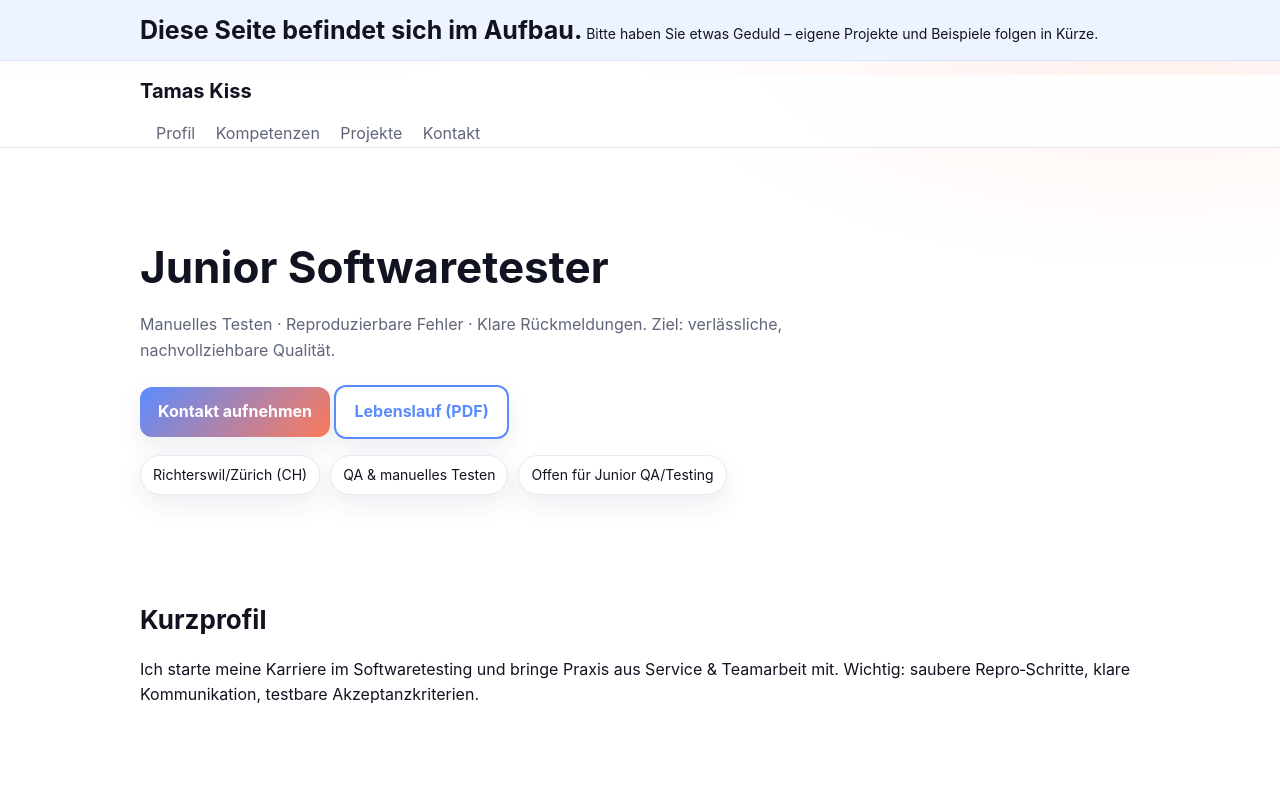
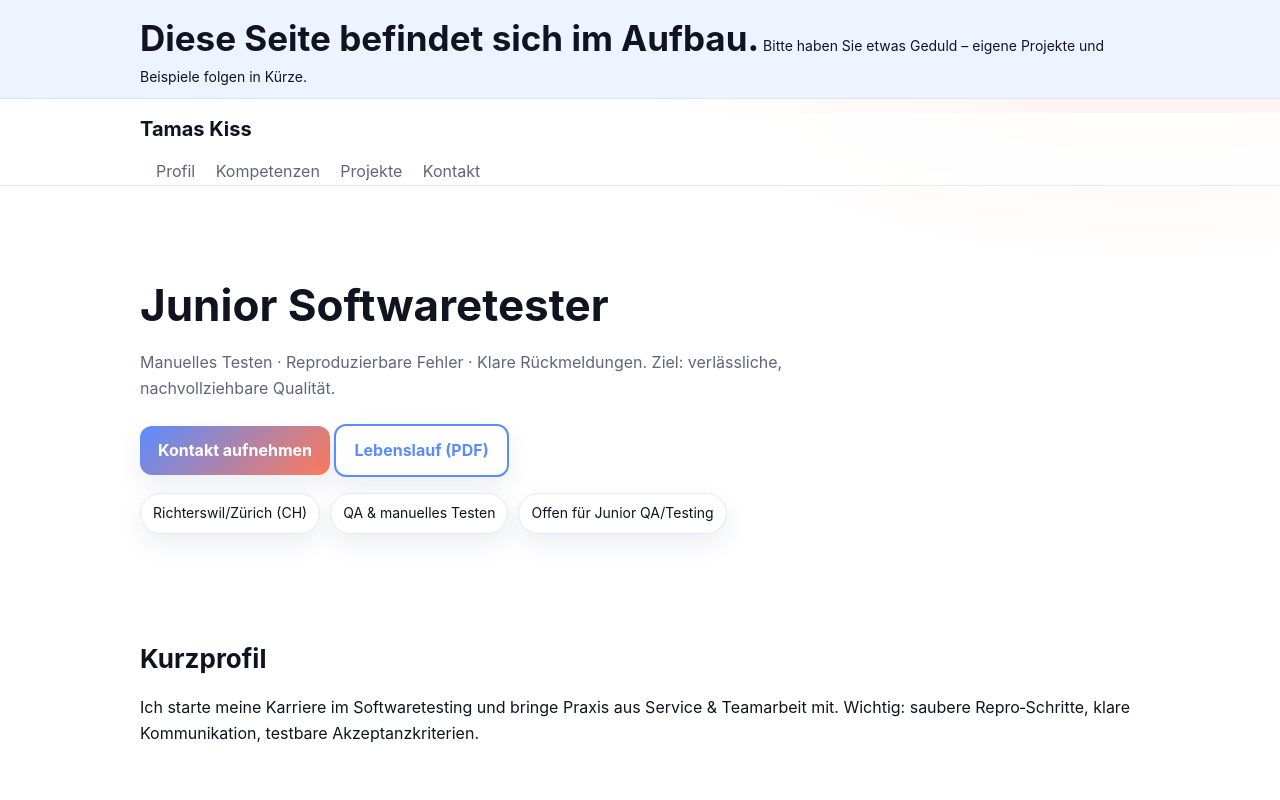
Before and after one commit to tamas-works/github.io, a plain HTML site: page index.html in a window 1280 px wide. Shown: the top 800 px of the page. Drawn offline with Linux system fonts and the light colour scheme.

Commit message:
Update index.html

```diff
--- a/index.html
+++ b/index.html
@@ -11,7 +11,7 @@
 <body>
   <div class="announce" role="status" aria-live="polite">
     <div class="wrap">
-      <strong style="font-size: 25px;">Diese Seite befindet sich im Aufbau.</strong> Bitte haben Sie etwas Geduld – eigene Projekte und Beispiele folgen in Kürze.
+      <strong style="font-size: 35px;">Diese Seite befindet sich im Aufbau.</strong> Bitte haben Sie etwas Geduld – eigene Projekte und Beispiele folgen in Kürze.
     </div>
   </div>
 
```
